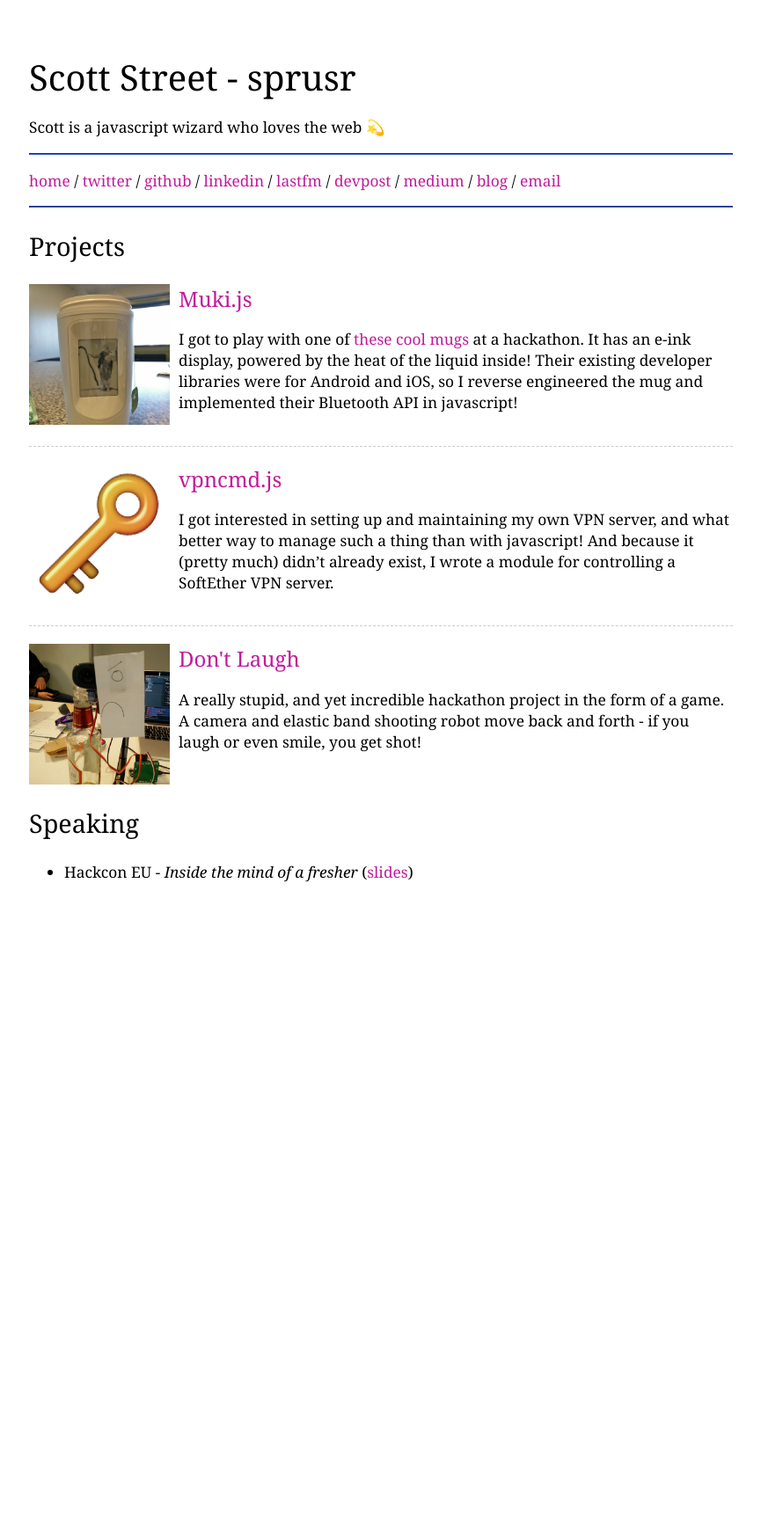
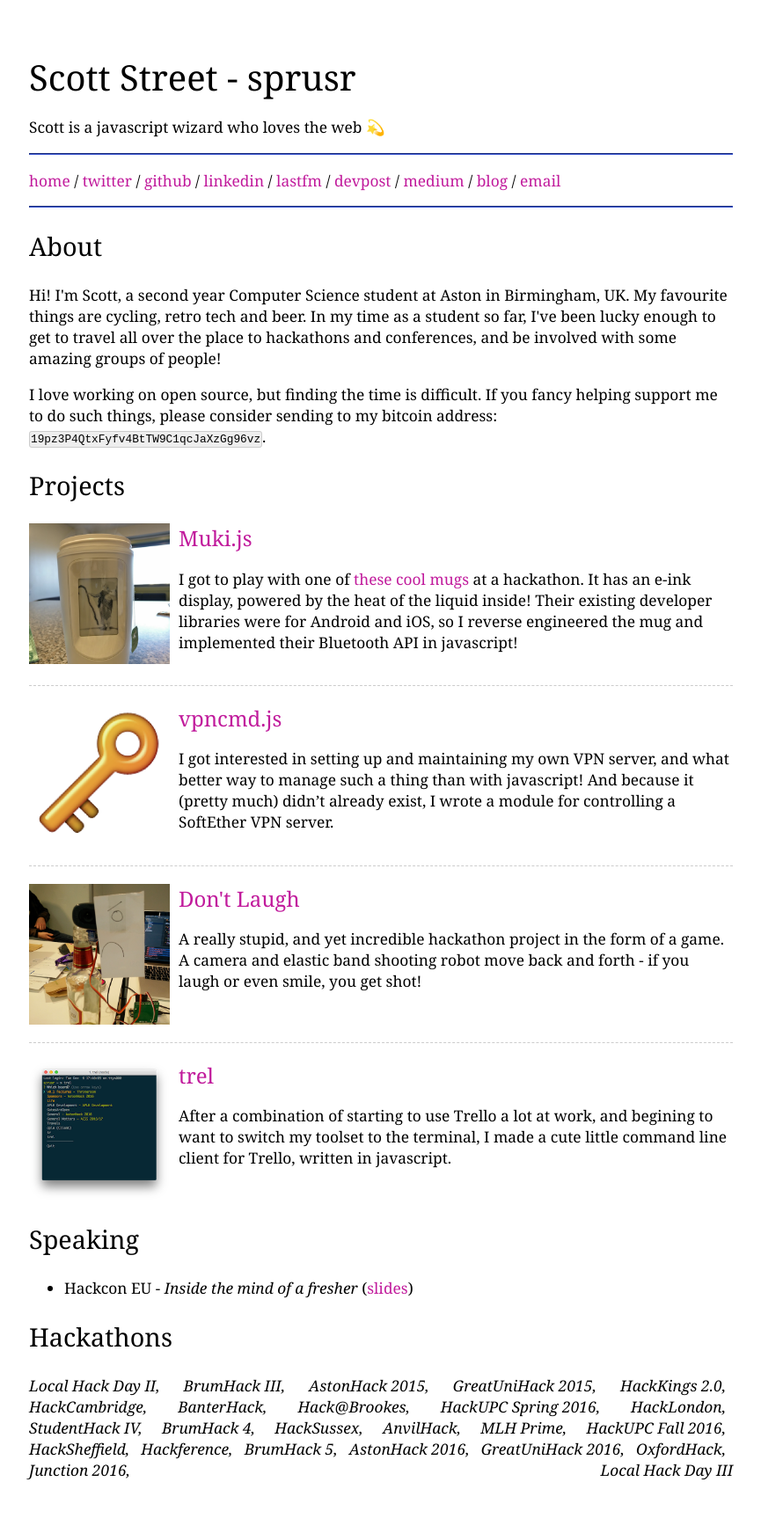
Before and after one commit to sprusr/sprusr.github.io, a Jekyll site: the page built from index.html, in a window 1280 px wide. Shown: the whole page at 88% size, without its empty margins (207-1072 px from the left). Built offline with Jekyll 4.4.1, drawn with Linux system fonts in a browser that asks for light colours; before the commit the page ends 1063 px from its top, so only the background shows below that.

Commit message:
Add trel as project, add hackathons section, fixes

```diff
--- a/_config.yml
+++ b/_config.yml
@@ -43,9 +43,43 @@ projects:
     url: https://github.com/sprusr/vpncmd.js
   - title: Don't Laugh
     description: >
-      A really stupid, and yet incredible hackathon project in the form of a game. A camera and elastic band shooting robot move back and forth - if you laugh or even smile, you get shot!
+      A really stupid, and yet incredible hackathon project in the form of a
+      game. A camera and elastic band shooting robot move back and forth - if
+      you laugh or even smile, you get shot!
     image: /img/dontlaugh.png
     url: https://devpost.com/software/don-t-laugh
+  - title: trel
+    description: >
+      After a combination of starting to use Trello a lot at work, and begining
+      to want to switch my toolset to the terminal, I made a cute little command
+      line client for Trello, written in javascript.
+    image: /img/trel.png
+    url: https://github.com/sprusr/trel
+hackathons:
+  - title: Local Hack Day II
+  - title: BrumHack III
+  - title: AstonHack 2015
+  - title: GreatUniHack 2015
+  - title: HackKings 2.0
+  - title: HackCambridge
+  - title: BanterHack
+  - title: Hack@Brookes
+  - title: HackUPC Spring 2016
+  - title: HackLondon
+  - title: StudentHack IV
+  - title: BrumHack 4
+  - title: HackSussex
+  - title: AnvilHack
+  - title: MLH Prime
+  - title: HackUPC Fall 2016
+  - title: HackSheffield
+  - title: Hackference
+  - title: BrumHack 5
+  - title: AstonHack 2016
+  - title: GreatUniHack 2016
+  - title: OxfordHack
+  - title: Junction 2016
+  - title: Local Hack Day III
 
 # Build settings
 markdown: kramdown
--- a/_includes/head.html
+++ b/_includes/head.html
@@ -9,5 +9,4 @@
   <link rel="stylesheet" href="{{ "/css/main.css" | prepend: site.baseurl }}">
   <link rel="canonical" href="{{ page.url | replace:'index.html','' | prepend: site.baseurl | prepend: site.url }}">
   <link rel="alternate" type="application/rss+xml" title="{{ site.title }}" href="{{ "/feed.xml" | prepend: site.baseurl | prepend: site.url }}">
-  <link href="https://fonts.googleapis.com/css?family=Montserrat" rel="stylesheet">
 </head>
--- a/css/main.scss
+++ b/css/main.scss
@@ -41,6 +41,22 @@ a:hover {
 
 hr {
   border-color: $line-color;
+}
+
+code {
+  background-color: #eee;
+  border: 1px solid #ccc;
+  border-radius: 3px;
+  padding: 1px;
+  font-size: 0.8rem;
+
+  a {
+    color: inherit;
+
+    &:hover {
+      color: inherit;
+    }
+  }
 }
 
 .container {
@@ -111,6 +127,25 @@ header {
   }
 }
 
+.hackathons {
+  padding: 0;
+  list-style: none;
+  font-style: italic;
+  display: flex;
+  flex-wrap: wrap;
+  justify-content: space-between;
+
+  li {
+    &:not(:last-child) {
+      margin-right: 0.5rem;
+
+      &::after {
+        content: ',';
+      }
+    }
+  }
+}
+
 .posts {
   padding: 0;
   list-style: none;
--- a/index.html
+++ b/index.html
@@ -2,6 +2,18 @@
 layout: default
 ---
 
+<h2>About</h2>
+<p>
+  Hi! I'm Scott, a second year Computer Science student at Aston in Birmingham,
+  UK. My favourite things are cycling, retro tech and beer. In my time as a
+  student so far, I've been lucky enough to get to travel all over the place to
+  hackathons and conferences, and be involved with some amazing groups of
+  people!
+</p>
+<p>I love working on open source, but finding the time is difficult. If you
+  fancy helping support me to do such things, please consider sending to my
+  bitcoin address: <code><a href="bitcoin:19pz3P4QtxFyfv4BtTW9C1qcJaXzGg96vz?amount=0.005">19pz3P4QtxFyfv4BtTW9C1qcJaXzGg96vz</a></code>.
+</p>
 <h2>Projects</h2>
 <ul class="projects">
   {% for project in site.projects %}
@@ -16,3 +28,9 @@ layout: default
 <ul>
   <li>Hackcon EU - <i>Inside the mind of a fresher</i> (<a href="https://drive.google.com/open?id=1Qr_jcpRnPklwT8k5fbx6CoVugHAFBX8HmdTkq21wj1w">slides</a>)</li>
 </ul>
+<h2>Hackathons</h2>
+<ul class="hackathons">
+  {% for hack in site.hackathons %}
+  <li>{{ hack.title }}</li>
+  {% endfor %}
+</ul>
```
Also changed, not shown: img/trel.png (added).
